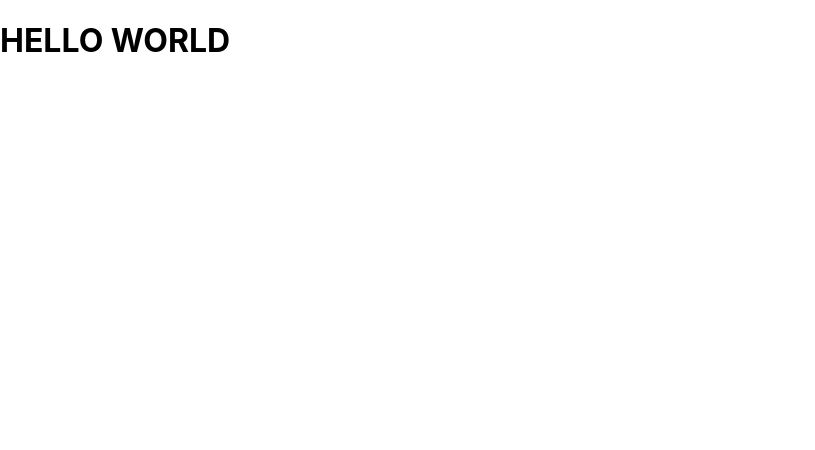
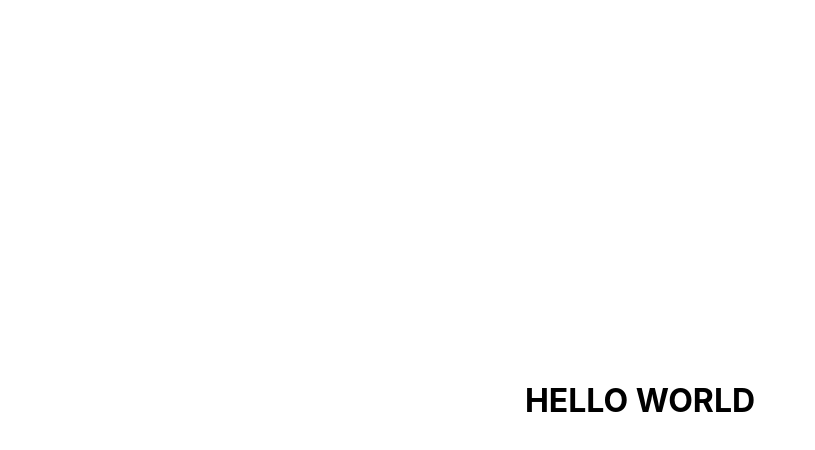
Before and after one commit to pongdanny/nextjs-practice, a Next.js app in the folder nextjs-practice/: page / in a window 1280 px wide. Shown: the top 450 px of the page, without its empty margins (0-815 px from the left). Built offline with nearby package versions, Linux system fonts and the light colour scheme.

Commit message:
layout component

```diff
--- /dev/null
+++ b/nextjs-practice/components/Layout.js
@@ -0,0 +1,13 @@
+import styles from "../styles/Layout.module.css"
+
+const Layout = ({children}) => {
+    return (
+        <div className={styles.container}>
+            <main className={styles.main}>
+                {children}
+            </main>
+        </div>
+    )
+}
+
+export default Layout
--- a/nextjs-practice/pages/_app.js
+++ b/nextjs-practice/pages/_app.js
@@ -1,7 +1,12 @@
 import '../styles/globals.css'
+import Layout from "../components/Layout"
 
 function MyApp({ Component, pageProps }) {
-  return <Component {...pageProps} />
+  return (
+    <Layout>
+      <Component {...pageProps} />
+    </Layout>
+  )
 }
 
 export default MyApp
--- a/nextjs-practice/pages/about.js
+++ b/nextjs-practice/pages/about.js
@@ -1,6 +1,11 @@
+import Head from "next/head"
+
 const about = () => {
     return (
         <div>
+            <Head>
+                <title>About</title>
+            </Head>
             <h1>ABOUT</h1>
         </div>
     )
--- a/nextjs-practice/pages/index.js
+++ b/nextjs-practice/pages/index.js
@@ -4,6 +4,11 @@
 export default function Home() {
   return (
     <div>
+      <Head>
+        <title>Web Dev Practice</title>
+        <meta name="keywords" content="web development, programming"/>
+      </Head>
+
       <h1>HELLO WORLD</h1>
     </div>
   )
```
Also changed, not shown: nextjs-practice/styles/Layout.module.css (renamed from nextjs-practice/styles/Home.module.css).
